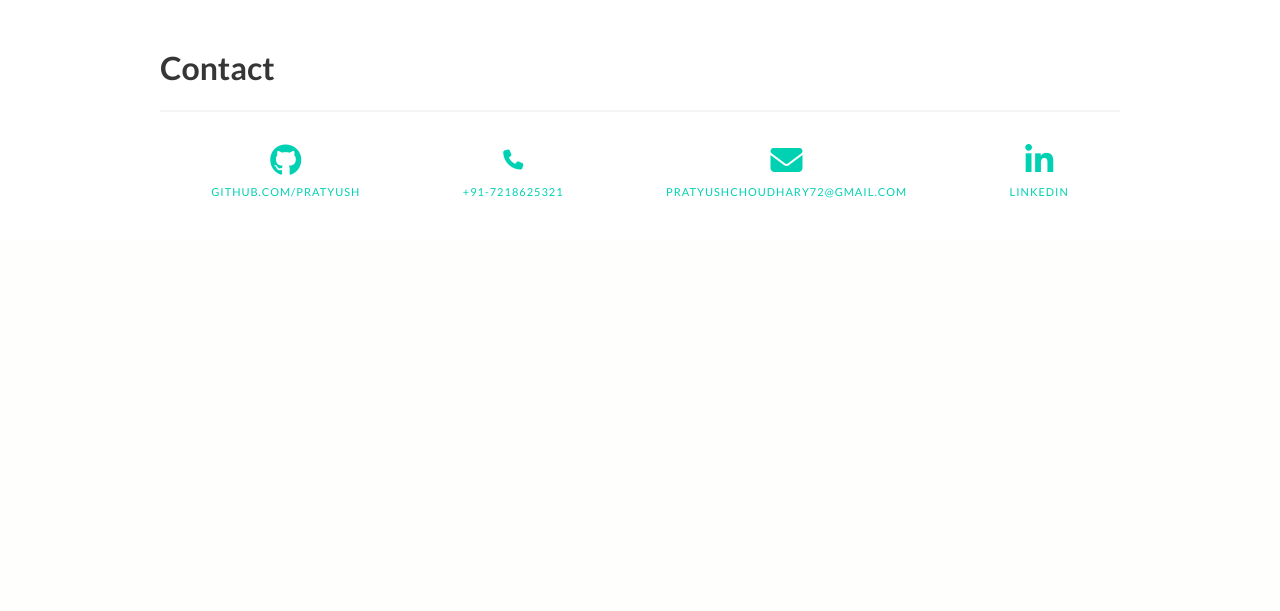
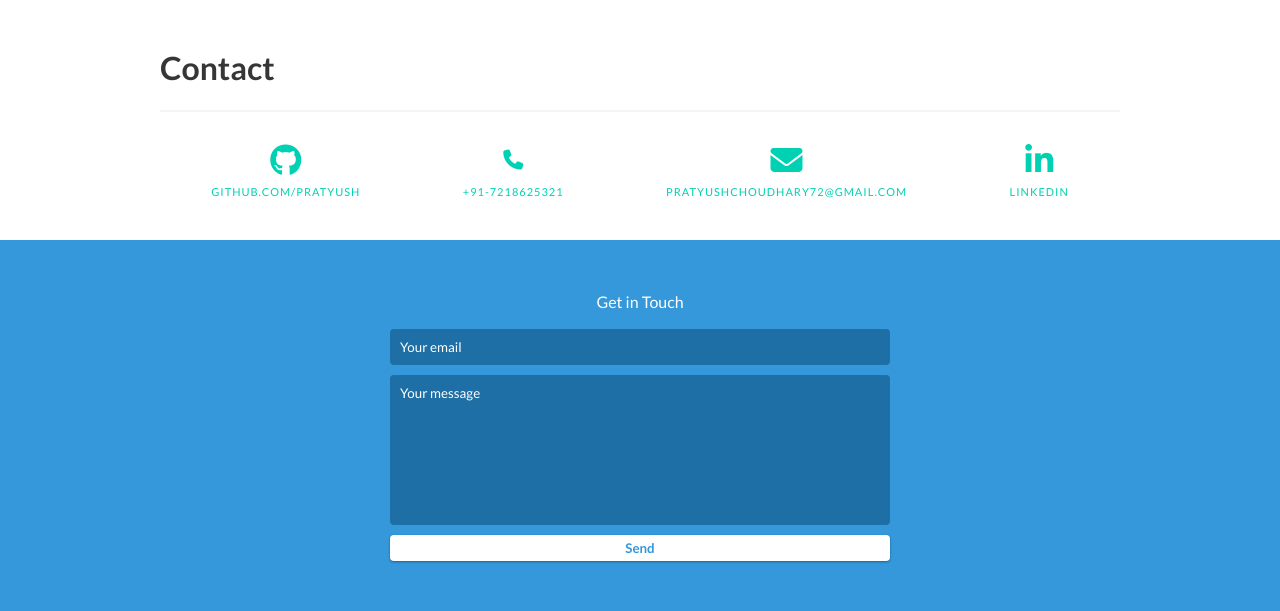
Before and after one commit to Pratyush7218/Protfolio, a Flask app: page / in a window 1280 px wide. Shown: the part 3312-3923 px from the top of the page. Before the commit the page ends 3510 px from the top, so only its background shows below. Run offline with Flask 3, Linux system fonts and the light colour scheme; some libraries are stand-ins or nearby versions.

Commit message:
Add the get in touch section in the protfolio

```diff
--- a/Resume/static/second/css/styles.css
+++ b/Resume/static/second/css/styles.css
@@ -22,3 +22,72 @@
   cursor: default;
   font-size: 1.2em;
 }
+
+#contact {
+  padding: 50px 15px;
+  background: #3498db;
+  text-align: center;
+}
+#contact h2 {
+  margin: 0 0 15px 0;
+  color: #fff;
+  font-weight: 500;
+}
+#contact-form {
+  max-width: 500px;
+  margin: 0 auto;
+}
+#contact-form input,
+#contact-form textarea {
+  display: block;
+  width: 100%;
+  padding: 10px;
+  border-radius: 4px;
+  border: none;
+  margin-bottom: 10px;
+  background: #1d6fa5;
+  color: #fff;
+  transition: 0.5s ease all;
+}
+#contact-form input::-webkit-input-placeholder,
+#contact-form textarea::-webkit-input-placeholder {
+  color: #fff;
+}
+#contact-form input:-moz-placeholder,
+#contact-form textarea:-moz-placeholder {
+  color: #fff;
+  opacity: 1;
+}
+#contact-form input::-moz-placeholder,
+#contact-form textarea::-moz-placeholder {
+  color: #fff;
+  opacity: 1;
+}
+#contact-form input:-ms-input-placeholder,
+#contact-form textarea:-ms-input-placeholder {
+  color: #fff;
+}
+#contact-form input:focus,
+#contact-form textarea:focus {
+  outline: none;
+  background: #16527a;
+}
+#contact-form textarea {
+  height: 150px;
+  resize: none;
+}
+#contact-form button {
+  display: block;
+  width: 100%;
+  background: #fff;
+  border-radius: 4px;
+  padding: 5px 10px;
+  border: none;
+  color: #3498db;
+  font-weight: 700;
+  box-shadow: 0 1px 3px rgba(0, 0, 0, 0.12), 0 1px 2px rgba(0, 0, 0, 0.24);
+  transition: 0.5s ease all;
+}
+#contact-form button:hover {
+  box-shadow: 0 10px 20px rgba(0, 0, 0, 0.19), 0 6px 6px rgba(0, 0, 0, 0.23);
+}
--- a/Resume/templates/index.html
+++ b/Resume/templates/index.html
@@ -172,8 +172,7 @@
               <article class="tile is-child notification">
                 <p class="title">Project title</p>
                 <figure class="image is-3by2">
-                  <img class="modal-trigger" data-target="project-1-modal"
-                    src='static/second/img/project-1-cover.png'>
+                  <img class="modal-trigger" data-target="project-1-modal" src='static/second/img/project-1-cover.png'>
                 </figure>
               </article>
             </div>
@@ -181,8 +180,7 @@
               <article class="tile is-child notification">
                 <p class="title">Project title</p>
                 <figure class="image is-4by3">
-                  <img class="modal-trigger" data-target="project-2-modal"
-                    src='static/second/img/project-2-cover.png'>
+                  <img class="modal-trigger" data-target="project-2-modal" src='static/second/img/project-2-cover.png'>
                 </figure>
               </article>
             </div>
@@ -190,8 +188,7 @@
               <article class="tile is-child notification">
                 <p class="title">Project title</p>
                 <figure class="image is-4by3">
-                  <img class="modal-trigger" data-target="project-3-modal"
-                    src='static/second/img/project-3-cover.png'>
+                  <img class="modal-trigger" data-target="project-3-modal" src='static/second/img/project-3-cover.png'>
                 </figure>
               </article>
             </div>
@@ -205,8 +202,7 @@
               <article class="tile is-child notification">
                 <p class="title">Project title</p>
                 <figure class="image is-4by3">
-                  <img class="modal-trigger" data-target="project-4-modal"
-                    src='static/second/img/project-4-cover.png'>
+                  <img class="modal-trigger" data-target="project-4-modal" src='static/second/img/project-4-cover.png'>
                 </figure>
               </article>
             </div>
@@ -214,8 +210,7 @@
               <article class="tile is-child notification">
                 <p class="title">Project title</p>
                 <figure class="image is-4by3">
-                  <img class="modal-trigger" data-target="project-5-modal"
-                    src='static/second/img/project-5-cover.png'>
+                  <img class="modal-trigger" data-target="project-5-modal" src='static/second/img/project-5-cover.png'>
                 </figure>
               </article>
             </div>
@@ -223,8 +218,7 @@
               <article class="tile is-child notification">
                 <p class="title">Project title</p>
                 <figure class="image is-4by3">
-                  <img class="modal-trigger" data-target="project-6-modal"
-                    src='static/second/img/project-6-cover.png'>
+                  <img class="modal-trigger" data-target="project-6-modal" src='static/second/img/project-6-cover.png'>
                 </figure>
               </article>
             </div>
@@ -371,7 +365,18 @@
       </nav>
     </div>
   </section>
-
+  <div id="contact">
+    <h2>Get in Touch</h2>
+    <div id="contact-form">
+      <form method="POST" action="https://formspree.io/f/meoewqyr">
+        <input type="hidden" name="_subject" value="Contact request from personal website" />
+        <input type="email" name="_replyto" placeholder="Your email" required>
+        <textarea name="message" placeholder="Your message" required></textarea>
+        <button onclick="reset" type="submit">Send</button>
+      </form>
+    </div>
+    <!-- End #contact-form -->
+  </div>
   <!-- Modals -->
   <div id="project-1-modal" class="modal">
     <div class="modal-background"></div>
@@ -429,13 +434,13 @@
 
         <div id="project-2-modal-carousel" class="carousel">
           <figure class="image is-4by3 carousel-cell">
-            <img src= 'static/second/img/carousel/1.png'>
+            <img src='static/second/img/carousel/1.png'>
           </figure>
           <figure class="image is-4by3 carousel-cell">
-            <img src= 'static/second/img/carousel/2.png'>
+            <img src='static/second/img/carousel/2.png'>
           </figure>
           <figure class="image is-4by3 carousel-cell">
-            <img src= 'static/second/img/carousel/3.png'>
+            <img src='static/second/img/carousel/3.png'>
           </figure>
         </div>
 
@@ -473,13 +478,13 @@
       <section class="modal-card-body">
         <div id="project-3-modal-carousel" class="carousel">
           <figure class="image is-4by3 carousel-cell">
-            <img src= 'static/second/img/carousel/1.png'>
+            <img src='static/second/img/carousel/1.png'>
           </figure>
           <figure class="image is-4by3 carousel-cell">
-            <img src= 'static/second/img/carousel/2.png'>
+            <img src='static/second/img/carousel/2.png'>
           </figure>
           <figure class="image is-4by3 carousel-cell">
-            <img src= 'static/second/img/carousel/3.png'>
+            <img src='static/second/img/carousel/3.png'>
           </figure>
         </div>
 
@@ -514,13 +519,13 @@
       <section class="modal-card-body">
         <div id="project-4-modal-carousel" class="carousel">
           <figure class="image is-4by3 carousel-cell">
-            <img src= 'static/second/img/carousel/1.png'>
+            <img src='static/second/img/carousel/1.png'>
           </figure>
           <figure class="image is-4by3 carousel-cell">
-            <img src= 'static/second/img/carousel/2.png'>
+            <img src='static/second/img/carousel/2.png'>
           </figure>
           <figure class="image is-4by3 carousel-cell">
-            <img src= 'static/second/img/carousel/3.png'>
+            <img src='static/second/img/carousel/3.png'>
           </figure>
         </div>
 
```
Also changed, not shown: Resume/templates/base.html (deleted, +0 -11 lines). Lines whose indentation alone changed are shown as unchanged.
